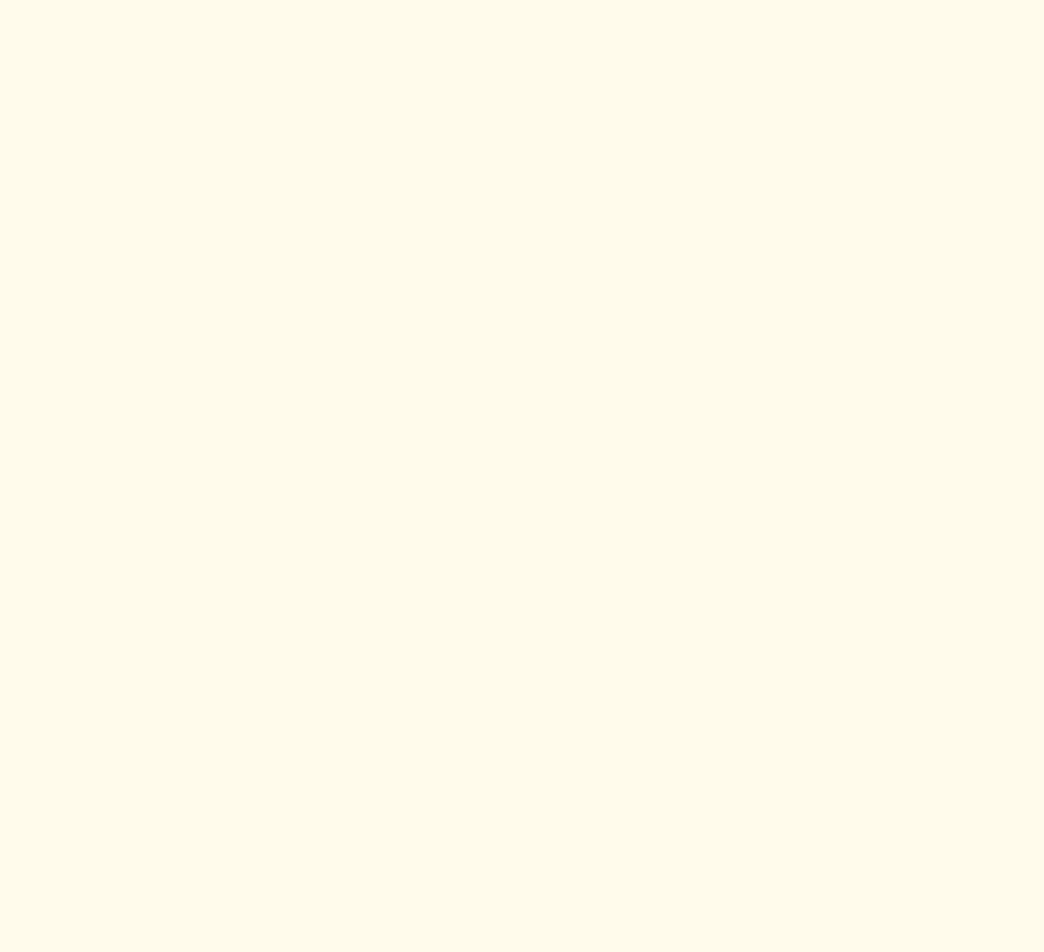
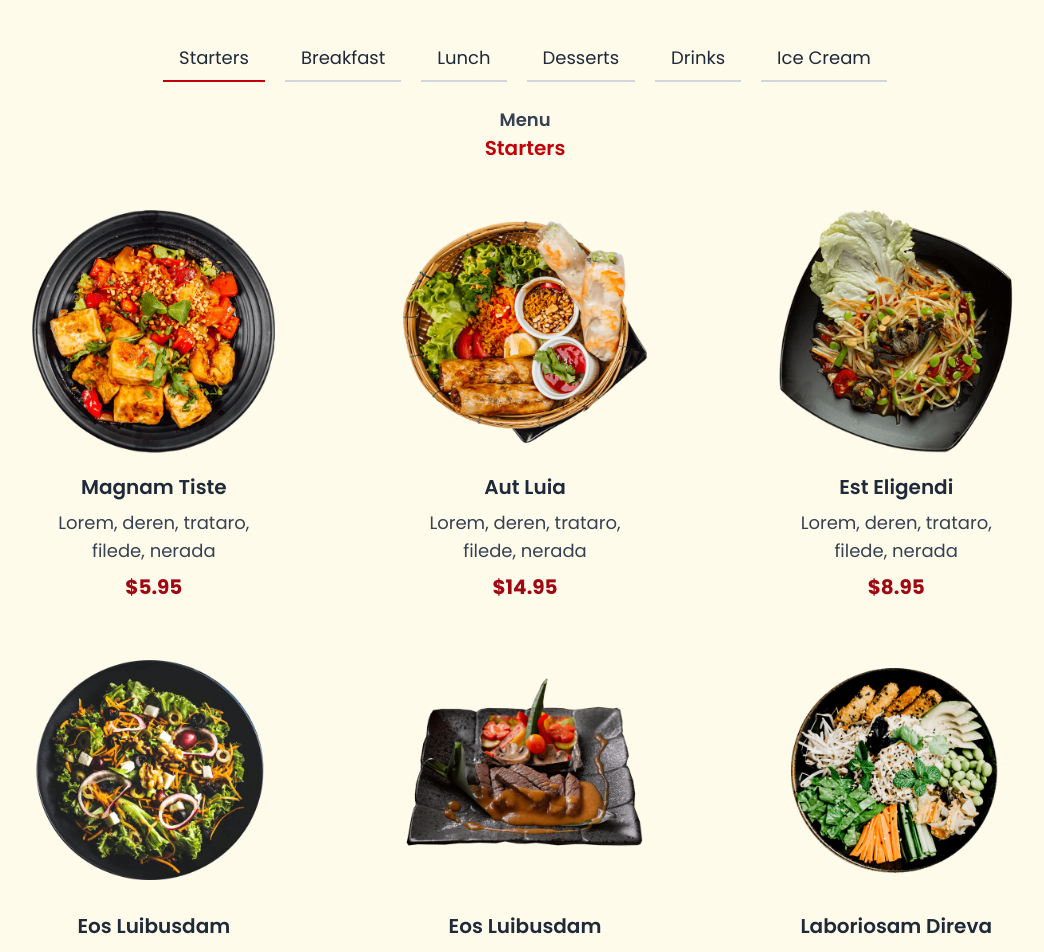
Before and after one commit to AnwarMohammadi2001/Cafe-Roya, a React (Vite) app in the folder cafe-roya/: page / in a window 1280 px wide. Shown: the part 2600-3552 px from the top of the page, without its empty margins (115-1159 px from the left). Before the commit the page ends 2472 px from the top, so only its background shows below. Built offline with nearby package versions, Linux system fonts and the light colour scheme.

Commit message:
fininsh the News Letter and Create the Menu section

```diff
--- /dev/null
+++ b/cafe-roya/src/components/Menu/Breakfast.jsx
@@ -0,0 +1,27 @@
+import { menu } from "./menuitems";
+const Breakfast = () => (
+  <div>
+    <div className="text-center">
+      <h2 className="text-lg font-semibold text-gray-700">Menu</h2>
+      <p className="text-xl text-red-700 font-semibold">Breakfast</p>
+      <div className="grid grid-cols-3 gap-x-32 gap-y-12 mt-12">
+        {menu.map((item) => (
+          <div key={item.id} className="text-center">
+            <img src={item.image} alt="" />
+            <div className="space-y-2 mt-5">
+              <h4 className="text-xl font-semibold text-gray-800">
+                {item.title}
+              </h4>
+              <p className="text-lg text-gray-700">{item.des}</p>
+              <span className="text-xl font-bold text-red-800">
+                ${item.cost}
+              </span>
+            </div>
+          </div>
+        ))}
+      </div>
+    </div>
+  </div>
+);
+
+export default Breakfast;
--- /dev/null
+++ b/cafe-roya/src/components/Menu/Desserts.jsx
@@ -0,0 +1,22 @@
+import { menu } from "./menuitems";
+const Desserts = () => (
+  <div className="text-center">
+    <h2 className="text-lg font-semibold text-gray-700">Menu</h2>
+    <p className="text-xl text-red-700 font-semibold">Desserts</p>
+    <div className="grid grid-cols-3 gap-x-32 gap-y-12 mt-12">
+      {menu.map((item) => (
+        <div key={item.id} className="text-center">
+          <img src={item.image} alt="" />
+          <div className="space-y-2 mt-5">
+            <h4 className="text-xl font-semibold text-gray-800">
+              {item.title}
+            </h4>
+            <p className="text-lg text-gray-700">{item.des}</p>
+            <span className="text-xl font-bold text-red-800">${item.cost}</span>
+          </div>
+        </div>
+      ))}
+    </div>
+  </div>
+);
+export default Desserts;
--- /dev/null
+++ b/cafe-roya/src/components/Menu/Drinks.jsx
@@ -0,0 +1,22 @@
+import { menu } from "./menuitems";
+const Drinks = () => (
+  <div className="text-center">
+    <h2 className="text-lg font-semibold text-gray-700">Menu</h2>
+    <p className="text-xl text-red-700 font-semibold">Drinks</p>
+    <div className="grid grid-cols-3 gap-x-32 gap-y-12 mt-12">
+      {menu.map((item) => (
+        <div key={item.id} className="text-center">
+          <img src={item.image} alt="" />
+          <div className="space-y-2 mt-5">
+            <h4 className="text-xl font-semibold text-gray-800">
+              {item.title}
+            </h4>
+            <p className="text-lg text-gray-700">{item.des}</p>
+            <span className="text-xl font-bold text-red-800">${item.cost}</span>
+          </div>
+        </div>
+      ))}
+    </div>
+  </div>
+);
+export default Drinks;
--- /dev/null
+++ b/cafe-roya/src/components/Menu/IceCream.jsx
@@ -0,0 +1,32 @@
+import React from "react";
+import { ICE_MENU } from "./menuitems";
+const IceCream = () => {
+  return (
+    <div className="text-center flex flex-col justify-center items-center">
+      <h2 className="text-lg font-semibold text-gray-700">Menu</h2>
+      <p className="text-xl text-red-700 font-semibold">Ice Cream</p>
+      <div className="grid grid-cols-3 gap-x-32 gap-y-12 mt-12">
+        {ICE_MENU.map((item) => (
+          <div key={item.id} className="text-center">
+            <img
+              src={item.image}
+              alt={item.title}
+              className=" h-[450px] w-full"
+            />
+            <div className="space-y-2 mt-5">
+              <h4 className="text-xl font-semibold text-gray-800">
+                {item.title}
+              </h4>
+              <p className="text-lg text-gray-700">{item.des}</p>
+              <span className="text-xl font-bold text-red-800">
+                ${item.cost}
+              </span>
+            </div>
+          </div>
+        ))}
+      </div>
+    </div>
+  );
+};
+
+export default IceCream;
--- /dev/null
+++ b/cafe-roya/src/components/Menu/Lunch.jsx
@@ -0,0 +1,22 @@
+import { menu } from "./menuitems";
+const Lunch = () => (
+  <div className="text-center">
+    <h2 className="text-lg font-semibold text-gray-700">Menu</h2>
+    <p className="text-xl text-red-700 font-semibold">Lunch</p>
+    <div className="grid grid-cols-3 gap-x-32 gap-y-12 mt-12">
+      {menu.map((item) => (
+        <div key={item.id} className="text-center">
+          <img src={item.image} alt="" />
+          <div className="space-y-2 mt-5">
+            <h4 className="text-xl font-semibold text-gray-800">
+              {item.title}
+            </h4>
+            <p className="text-lg text-gray-700">{item.des}</p>
+            <span className="text-xl font-bold text-red-800">${item.cost}</span>
+          </div>
+        </div>
+      ))}
+    </div>
+  </div>
+);
+export default Lunch;
--- /dev/null
+++ b/cafe-roya/src/components/Menu/Menus.jsx
@@ -0,0 +1,49 @@
+import React, { useState } from "react";
+import Starters from "./Starters";
+import Breakfast from "./Breakfast";
+import Lunch from "./Lunch";
+import Desserts from "./Desserts";
+import Drinks from "./Drinks";
+import IceCream from "./IceCream";
+
+const menuItems = [
+  { name: "Starters", component: <Starters /> },
+  { name: "Breakfast", component: <Breakfast /> },
+  { name: "Lunch", component: <Lunch /> },
+  { name: "Desserts", component: <Desserts /> },
+  { name: "Drinks", component: <Drinks /> },
+  { name: "Ice Cream", component: <IceCream /> },
+];
+
+const Menus = () => {
+  const [activeMenu, setActiveMenu] = useState("Starters");
+
+  return (
+    <div className="p-6">
+      <div className="text-center space-y-3 py-5">
+        <h2 className="text-lg font-semibold">Our Menu</h2>
+        <h3 className="text-3xl text-gray-600">Check Our Cafe Roya Menu</h3>
+      </div>
+      <div className="flex  justify-center mt-6 gap-5 mb-6">
+        {menuItems.map((item) => (
+          <button
+            key={item.name}
+            className={`px-4 py-2  transition-colors text-lg hover:border-red-700  border-b-2 border-gray-300 duration-300 ${
+              activeMenu === item.name
+                ? "text-gray-800 border-red-700"
+                : "text-gray-800"
+            }`}
+            onClick={() => setActiveMenu(item.name)}
+          >
+            {item.name}
+          </button>
+        ))}
+      </div>
+      <div className="flex max-w-[80%] mx-auto flex-col min-h-[60vh] md:flex-row gap-10">
+        {menuItems.find((item) => item.name === activeMenu)?.component}
+      </div>
+    </div>
+  );
+};
+
+export default Menus;
--- /dev/null
+++ b/cafe-roya/src/components/Menu/Starters.jsx
@@ -0,0 +1,22 @@
+import { menu } from "./menuitems";
+const Starters = () => (
+  <div className="text-center">
+    <h2 className="text-lg font-semibold text-gray-700">Menu</h2>
+    <p className="text-xl text-red-700 font-semibold">Starters</p>
+    <div className="grid grid-cols-3 gap-x-32 gap-y-12 mt-12">
+      {menu.map((item) => (
+        <div key={item.id} className="text-center">
+          <img src={item.image} alt="" />
+          <div className="space-y-2 mt-5">
+            <h4 className="text-xl font-semibold text-gray-800">
+              {item.title}
+            </h4>
+            <p className="text-lg text-gray-700">{item.des}</p>
+            <span className="text-xl font-bold text-red-800">${item.cost}</span>
+          </div>
+        </div>
+      ))}
+    </div>
+  </div>
+);
+export default Starters;
--- /dev/null
+++ b/cafe-roya/src/components/Menu/menuitems.jsx
@@ -0,0 +1,101 @@
+import img1 from "../../assets/breakfast/menu-item-1.png";
+import img2 from "../../assets/breakfast/menu-item-2.png";
+import img3 from "../../assets/breakfast/menu-item-3.png";
+import img4 from "../../assets/breakfast/menu-item-4.png";
+import img5 from "../../assets/breakfast/menu-item-5.png";
+import img6 from "../../assets/breakfast/menu-item-6.png";
+import ice1 from "../../assets/ice.jpg";
+import ice2 from "../../assets/ice2.jpg";
+import ice3 from "../../assets/ice.jpg";
+import ice5 from "../../assets/ice3.jpg";
+import ice4 from "../../assets/ice5.jpg";
+import ice6 from "../../assets/ice3.jpg";
+export const menu = [
+  {
+    id: 1,
+    title: "Magnam Tiste",
+    image: img1,
+    des: "Lorem, deren, trataro, filede, nerada",
+    cost: 5.95,
+  },
+  {
+    id: 2,
+    title: "Aut Luia",
+    image: img2,
+    des: "Lorem, deren, trataro, filede, nerada",
+    cost: 14.95,
+  },
+  {
+    id: 3,
+    title: "Est Eligendi",
+    image: img3,
+    des: "Lorem, deren, trataro, filede, nerada",
+    cost: 8.95,
+  },
+  {
+    id: 4,
+    title: "Eos Luibusdam",
+    image: img4,
+    des: "Lorem, deren, trataro, filede, nerada",
+    cost: 10.95,
+  },
+  {
+    id: 5,
+    title: "Eos Luibusdam",
+    image: img5,
+    des: "Lorem, deren, trataro, filede, nerada",
+    cost: 4.65,
+  },
+  {
+    id: 6,
+    title: "Laboriosam Direva",
+    image: img6,
+    des: "Lorem, deren, trataro, filede, nerada",
+    cost: 8.95,
+  },
+];
+
+export const ICE_MENU = [
+  {
+    id: 1,
+    title: "Magnam Tiste",
+    image: ice1,
+    des: "Lorem, deren, trataro, filede, nerada",
+    cost: 5.95,
+  },
+  {
+    id: 2,
+    title: "Aut Luia",
+    image: ice2,
+    des: "Lorem, deren, trataro, filede, nerada",
+    cost: 14.95,
+  },
+  {
+    id: 3,
+    title: "Est Eligendi",
+    image: ice3,
+    des: "Lorem, deren, trataro, filede, nerada",
+    cost: 8.95,
+  },
+  {
+    id: 4,
+    title: "Eos Luibusdam",
+    image: ice4,
+    des: "Lorem, deren, trataro, filede, nerada",
+    cost: 10.95,
+  },
+  {
+    id: 5,
+    title: "Eos Luibusdam",
+    image: ice5,
+    des: "Lorem, deren, trataro, filede, nerada",
+    cost: 4.65,
+  },
+  {
+    id: 6,
+    title: "Laboriosam Direva",
+    image: ice6,
+    des: "Lorem, deren, trataro, filede, nerada",
+    cost: 8.95,
+  },
+];
--- a/cafe-roya/src/components/Newsletter.jsx
+++ b/cafe-roya/src/components/Newsletter.jsx
@@ -18,13 +18,13 @@ const Newsletter = () => {
           Stay Informed About Special Offers
         </h3>
       </div>
-      <div className="text-center bg-white relative z-10 border flex justify-end w-[450px] rounded-md">
+      <div className="text-center bg-white relative z-10  flex justify-end w-[450px] ">
         <input
           type="email"
           placeholder="Enter your email"
-          className="p-2 w-full bg-white placeholder:text-black border-gray-300 focus:outline-none relative z-20"
+          className="p-3 w-full bg-white text-black  placeholder:text-black  focus:outline-none relative z-20"
         />
-        <button className="px-4 py-2 bg-yellow-600 text-white hover:bg-yellow-700">
+        <button className="px-4 py-3 bg-yellow-600 text-white hover:bg-yellow-700">
           Subscribe
         </button>
       </div>
--- a/cafe-roya/src/index.css
+++ b/cafe-roya/src/index.css
@@ -17,7 +17,6 @@
 body {
   margin: 0;
   background-color: oklch(0.987 0.022 95.277);
-  color: #eee;
   font-family: Poppins;
   font-size: 12px;
 }
--- a/cafe-roya/src/pages/Home.jsx
+++ b/cafe-roya/src/pages/Home.jsx
@@ -4,6 +4,7 @@ import Hero from "../components/Hero";
 import About from "./About";
 import WhyChooseUs from "../components/WhyChooseUs";
 import Newsletter from "../components/Newsletter";
+import Menus from "../components/Menu/Menus";
 
 const Home = () => {
   return (
@@ -18,6 +19,7 @@ const Home = () => {
         <About />
         <Newsletter />
         <WhyChooseUs />
+        <Menus />
       </div>
     </div>
   );
```
